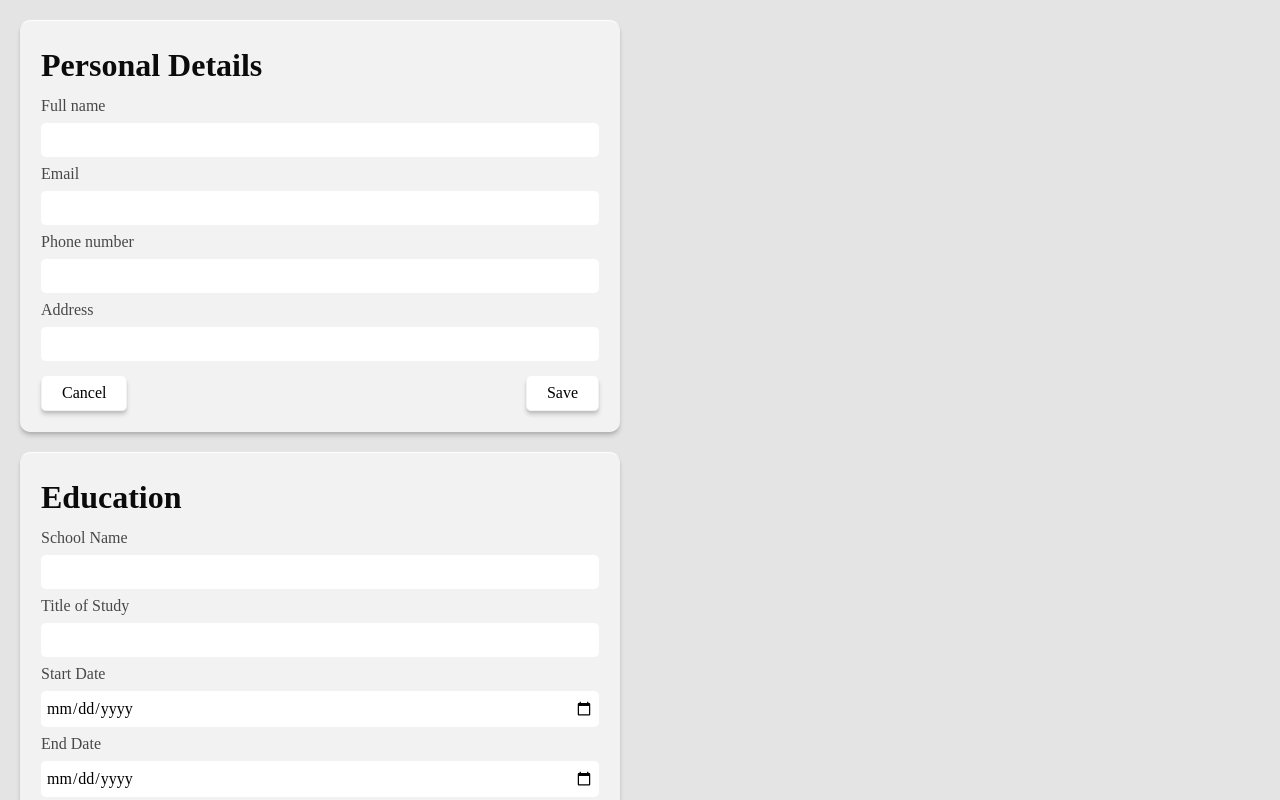
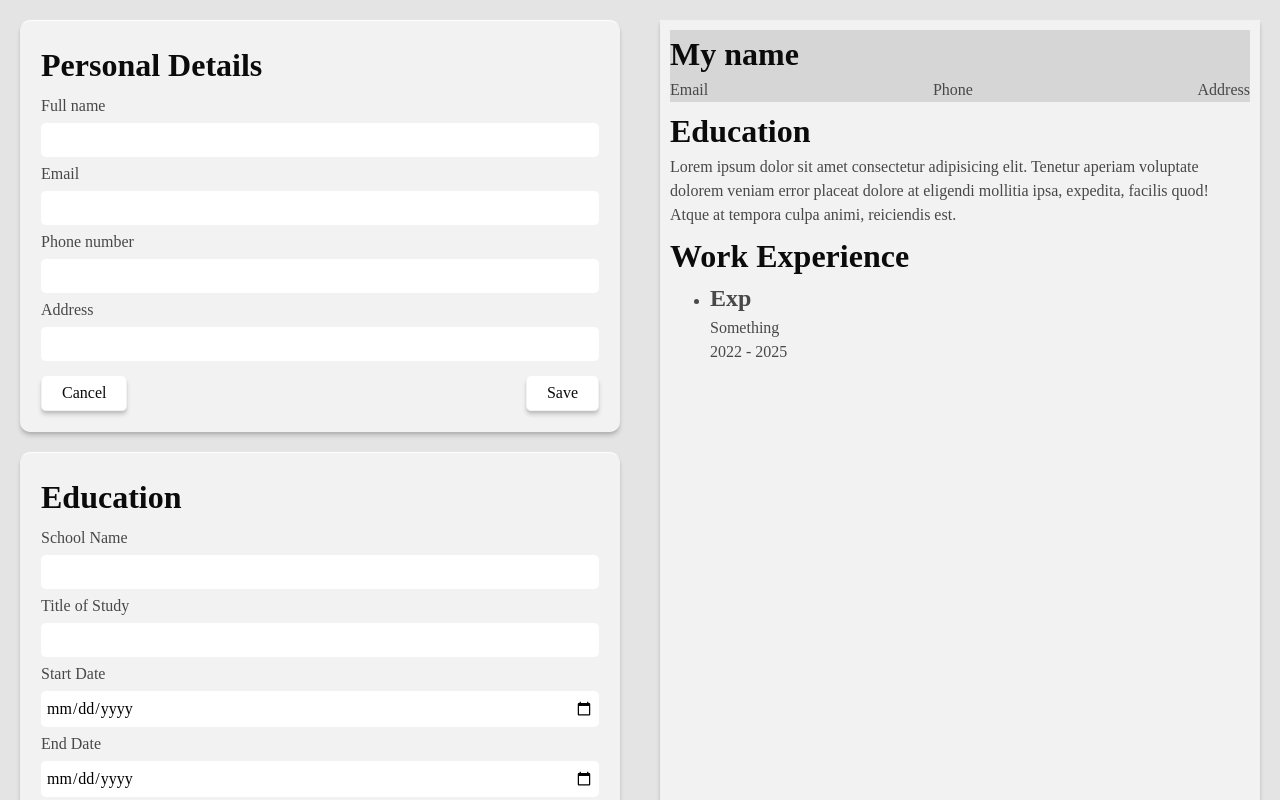
Before and after one commit to Julczan/cv_app, a React (Vite) app: page / in a window 1280 px wide. Shown: the top 800 px of the page. Built offline with nearby package versions, Linux system fonts and the light colour scheme.

Commit message:
output seciton placeholder

```diff
--- a/src/components/InputSection.jsx
+++ b/src/components/InputSection.jsx
@@ -1,3 +1,4 @@
+import "../styles/Input.css";
 import EducationInfo from "./EducationInfo";
 import PersonalInfo from "./PersonalInfo";
 import Experience from "./Experience";
--- /dev/null
+++ b/src/components/OutputCard.jsx
@@ -0,0 +1,36 @@
+function OutputCard() {
+  return (
+    <div className="card-output">
+      <div className="output-header">
+        <h1>My name</h1>
+        <div className="contact">
+          <p>Email</p>
+          <p>Phone</p>
+          <p>Address</p>
+        </div>
+      </div>
+      <div className="education-container">
+        <h1>Education</h1>
+        <p>
+          Lorem ipsum dolor sit amet consectetur adipisicing elit. Tenetur
+          aperiam voluptate dolorem veniam error placeat dolore at eligendi
+          mollitia ipsa, expedita, facilis quod! Atque at tempora culpa animi,
+          reiciendis est.
+        </p>
+      </div>
+
+      <div className="experience-container">
+        <h1>Work Experience</h1>
+        <ul>
+          <li>
+            <h2>Exp</h2>
+            <p>Something</p>
+            <p>2022 - 2025</p>
+          </li>
+        </ul>
+      </div>
+    </div>
+  );
+}
+
+export default OutputCard;
--- /dev/null
+++ b/src/components/OutputSection.jsx
@@ -0,0 +1,12 @@
+import "../styles/Output.css";
+import OutputCard from "./OutputCard";
+
+function OutputSection() {
+  return (
+    <div className="output-section">
+      <OutputCard />
+    </div>
+  );
+}
+
+export default OutputSection;
--- a/src/components/PersonalInfo.jsx
+++ b/src/components/PersonalInfo.jsx
@@ -1,4 +1,3 @@
-import "../styles/Input.css";
 import { Input } from "./Input";
 import Button from "./Button";
 
--- a/src/index.css
+++ b/src/index.css
@@ -102,4 +102,10 @@ button {
   border-radius: 5px;
   border-top: var(--highlight);
   box-shadow: var(--shadow);
+  color: var(--text);
 }
+
+#root {
+  display: grid;
+  grid-template-columns: 1fr 1fr;
+}
--- a/src/main.jsx
+++ b/src/main.jsx
@@ -2,9 +2,11 @@ import { StrictMode } from "react";
 import { createRoot } from "react-dom/client";
 import "./index.css";
 import InputSection from "./components/InputSection";
+import OutputSection from "./components/OutputSection";
 
 createRoot(document.getElementById("root")).render(
   <StrictMode>
     <InputSection />
+    <OutputSection />
   </StrictMode>,
 );
--- /dev/null
+++ b/src/styles/Output.css
@@ -0,0 +1,19 @@
+.card-output {
+  background-color: var(--bg);
+  box-shadow: var(--shadow);
+  display: flex;
+  padding: 10px;
+  flex-direction: column;
+  gap: 5px;
+  margin: 20px;
+  min-height: 900px;
+}
+
+.contact {
+  display: flex;
+  justify-content: space-between;
+}
+
+.output-header {
+  background-color: rgb(214, 214, 214);
+}
```
